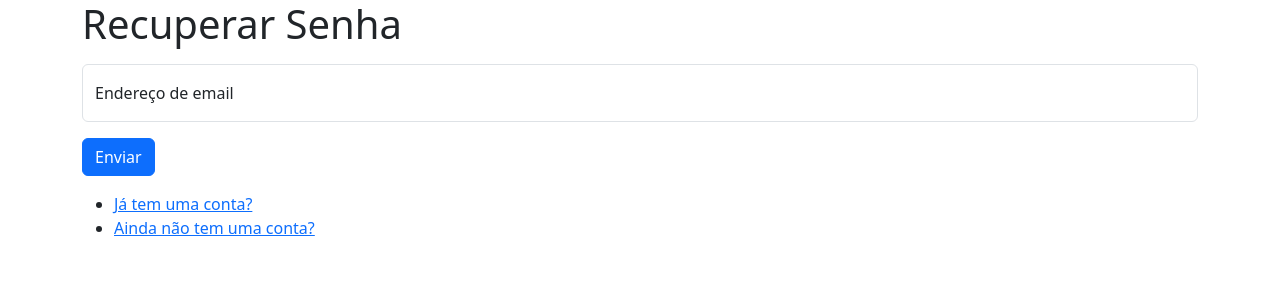
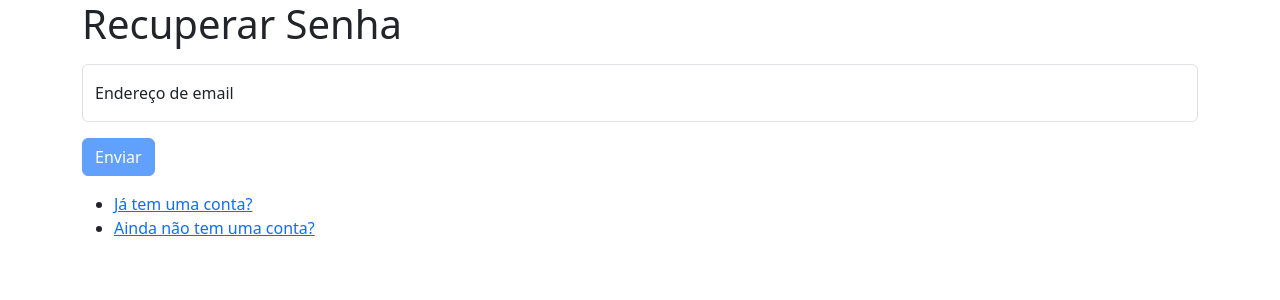
Before and after one commit to jcmljunior/account_manager_client, a Nuxt app: page /recovery in a window 1280 px wide. Shown: the top 300 px of the page. Built offline with nearby package versions, Linux system fonts and the light colour scheme.

Commit message:
Correção na disponibilidade do botão com base no estado do formulário.

```diff
--- a/pages/recovery.vue
+++ b/pages/recovery.vue
@@ -49,7 +49,7 @@ const handleSubmit = () => {
                 <div class="form-text text-danger" v-if="useRecoveryStore.errors.email">{{
                     useRecoveryStore.errors.email }}</div>
             </div>
-            <button type="submit" class="btn btn-primary">Enviar</button>
+            <button type="submit" class="btn btn-primary" :disabled="!isValidForm()">Enviar</button>
         </form>
         <ul>
             <li>
```
